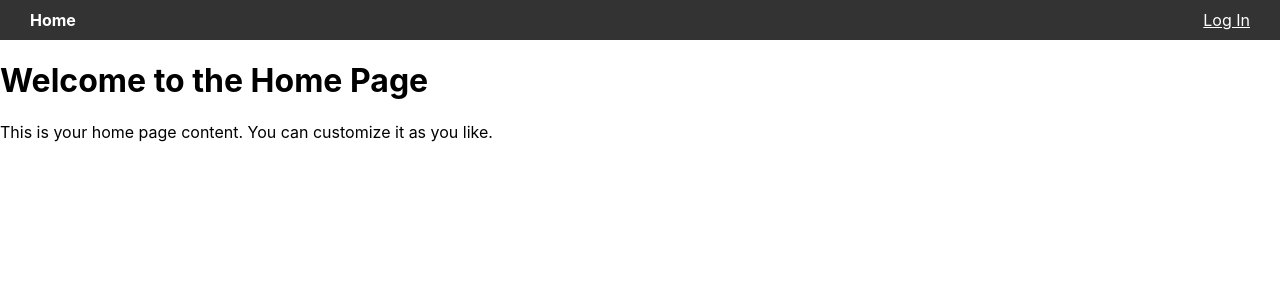
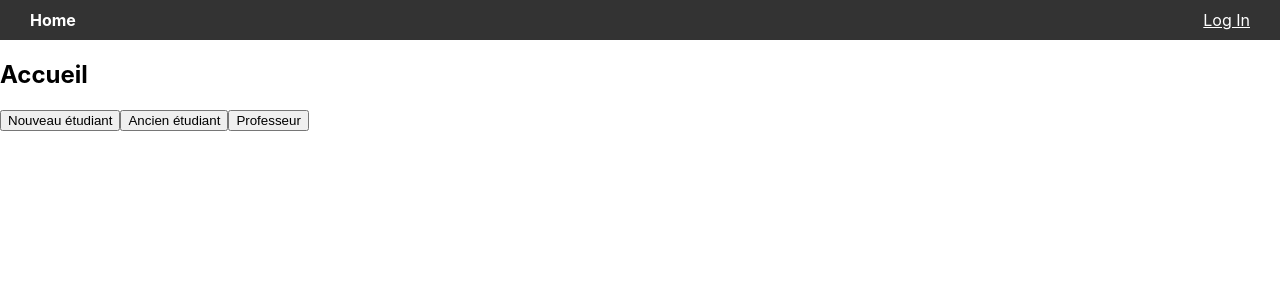
Before and after one commit to SabMehdi/gestion-absences, a React (Create React App) app: page / in a window 1280 px wide. Shown: the top 300 px of the page. Built offline with nearby package versions, Linux system fonts and the light colour scheme; no server answers.

Commit message:
no changes

```diff
--- a/src/home.js
+++ b/src/home.js
@@ -1,10 +1,19 @@
 import React from 'react';
+import { Link } from 'react-router-dom';
 
 function Home() {
   return (
-    <div className="home">
-      <h1>Welcome to the Home Page</h1>
-      <p>This is your home page content. You can customize it as you like.</p>
+    <div>
+      <h2>Accueil</h2>
+      <Link to="/register">
+        <button>Nouveau étudiant</button>
+      </Link>
+      <Link to="/login">
+        <button>Ancien étudiant</button>
+      </Link>
+      <Link to="/login">
+        <button>Professeur</button>
+      </Link>
     </div>
   );
 }
```
